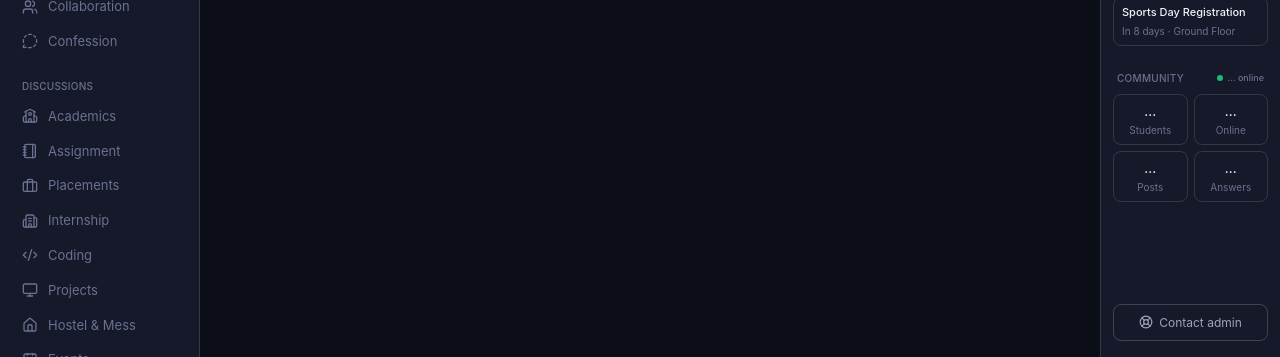
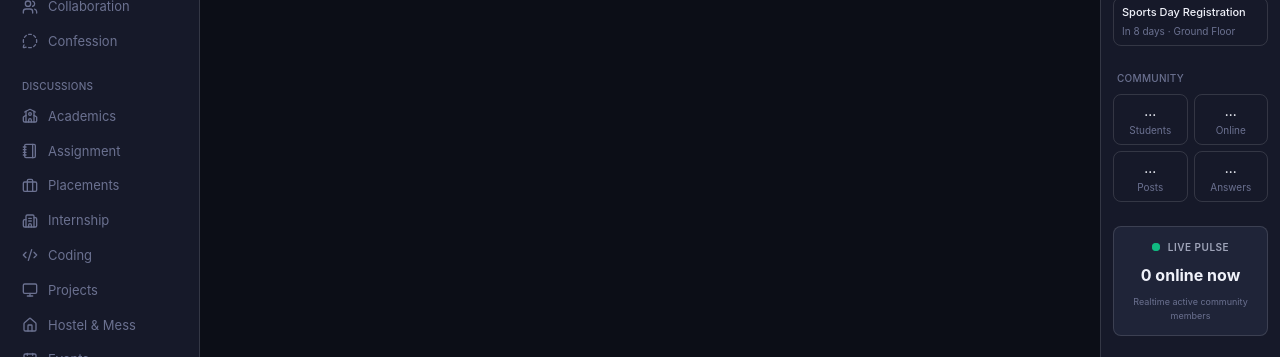
Before and after one commit to h4anshu/campus-talk, a Next.js app: page /spaces/1 in a window 1280 px wide. Shown: the part 443-800 px from the top of the page. Built offline with nearby package versions, Linux system fonts and the light colour scheme; no server answers.

Commit message:
design: move online indicator to a dedicated Live Pulse card above contact admin button in RightSidebar

```diff
--- a/components/layout/RightSidebar.tsx
+++ b/components/layout/RightSidebar.tsx
@@ -66,14 +66,8 @@ export default function RightSidebar() {
       </div>
 
       <div>
-        <div className="flex items-center justify-between px-1">
-          <span className="text-[10px] font-medium uppercase tracking-wide text-[var(--text-muted)]">
-            Community
-          </span>
-          <span className="flex items-center gap-1 text-[9px] text-[var(--text-muted)] font-medium">
-            <span className="h-1.5 w-1.5 rounded-full bg-[var(--success)] animate-pulse" />
-            {stats?.online ?? '...'} online
-          </span>
+        <div className="px-1 text-[10px] font-medium uppercase tracking-wide text-[var(--text-muted)]">
+          Community
         </div>
         <div className="mt-2 grid grid-cols-2 gap-1.5">
           {communityStats.map((stat) => (
@@ -88,6 +82,24 @@ export default function RightSidebar() {
         </div>
       </div>
 
+      <div className="rounded-lg border-[0.5px] border-[var(--border)] bg-[var(--bg-panel)] p-3 flex flex-col gap-1.5 items-center text-center">
+        <div className="flex items-center gap-2">
+          <span className="relative flex h-2 w-2">
+            <span className="animate-ping absolute inline-flex h-full w-full rounded-full bg-emerald-500 opacity-75"></span>
+            <span className="relative inline-flex rounded-full h-2 w-2 bg-emerald-500"></span>
+          </span>
+          <span className="text-[10px] font-semibold tracking-wider text-[var(--text-secondary)] uppercase">
+            Live Pulse
+          </span>
+        </div>
+        <div className="text-[16px] font-bold text-[var(--text-primary)] mt-0.5">
+          {stats?.online ?? '0'} online now
+        </div>
+        <div className="text-[9px] text-[var(--text-muted)]">
+          Realtime active community members
+        </div>
+      </div>
+
       <button
         onClick={openDialog}
         className="mt-auto flex items-center justify-center gap-1.5 rounded border-[0.5px] border-[var(--border-med)] px-2.5 py-2 text-[12px] text-[var(--text-secondary)] transition-colors hover:bg-[var(--bg-panel)] hover:text-[var(--text-primary)]"
```
